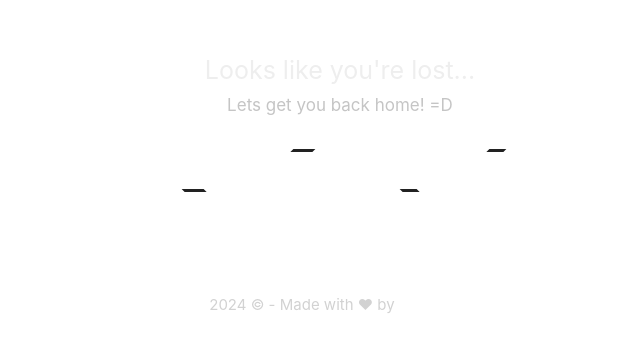
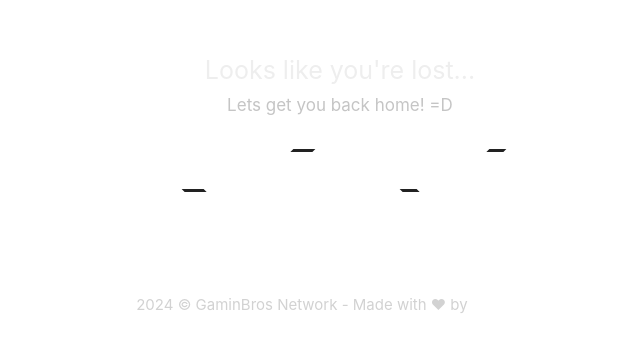
Before and after one commit to GaminBrosMC/Website, a plain HTML site: page 404.html in a window 1280 px wide. Shown: the part 371-722 px from the top of the page, 300-940 px from the left. Drawn offline with Linux system fonts and the light colour scheme.

Commit message:
Update 404.html

```diff
--- a/404.html
+++ b/404.html
@@ -31,7 +31,7 @@
 				<div class="bottom-header">
 					<!-- copyright -->
 					<div class="copyrights text-center">
-						<p>2024 © - Made with ❤ by <a href="https://discord.gg/6yVECKp49A" target="_blank">SuperHori</a> </p>
+						<p>2024 © GaminBros Network - Made with ❤ by <a href="https://discord.gg/6yVECKp49A" target="_blank">SuperHori</a> </p>
 					</div>
 				</div>
 			</div>
```
